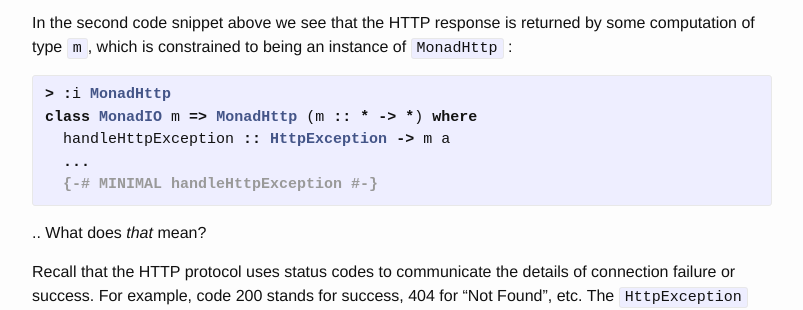
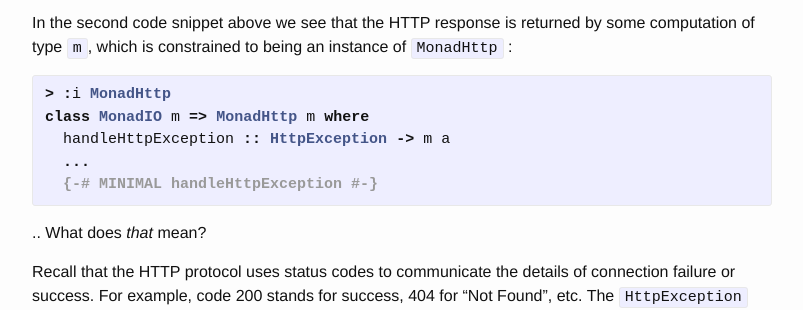
Before and after one commit to ocramz/ocramz.github.io, a Jekyll site: the page built from _posts/2017-11-30-growing-software-architecture.markdown, in a window 1280 px wide and 1400 px high, scrolled down 2083 px. Shown: the part 151-461 px from the top of the window, without its empty margins (238-1041 px from the left). Built offline with Jekyll 4.4.1, drawn with Linux system fonts in a browser that asks for light colours.

Commit message:
blog update

```diff
--- a/_posts/2017-11-30-growing-software-architecture.markdown
+++ b/_posts/2017-11-30-growing-software-architecture.markdown
@@ -78,7 +78,7 @@
 
 {% highlight haskell %}
 > :i MonadHttp
-class MonadIO m => MonadHttp (m :: * -> *) where
+class MonadIO m => MonadHttp m where
   handleHttpException :: HttpException -> m a
   ...
   {-# MINIMAL handleHttpException #-}
@@ -126,8 +126,8 @@
 {-# language TypeFamilies #-}
 
 class HasCredentials c where
-  type Credentials c :: *
-  type Token c :: *
+  type Credentials c
+  type Token c
 {% endhighlight %}
 
 In other words, the API provider label will be a distinct type, and we'll need to write a separate instance of `HasCredentials` (and corresponding concrete types for `Credentials` and `Token`) for each.
```
Also changed, not shown: 2 other files.
